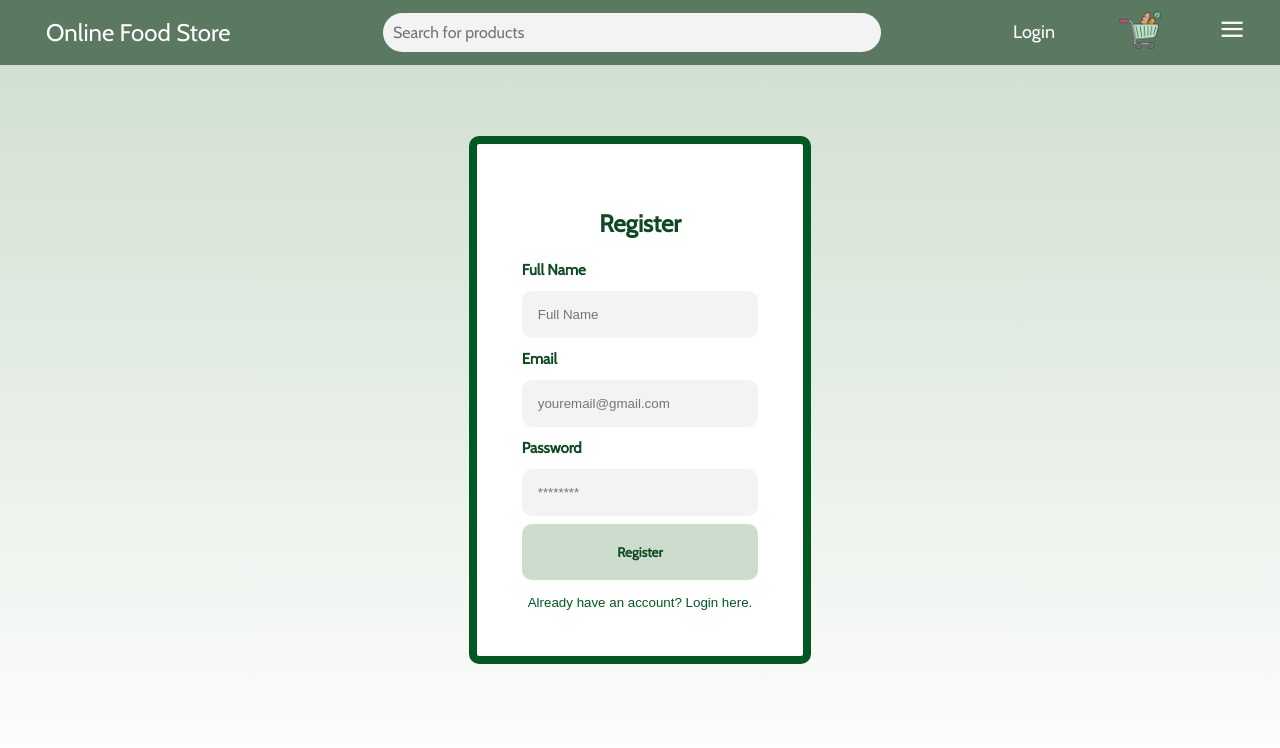
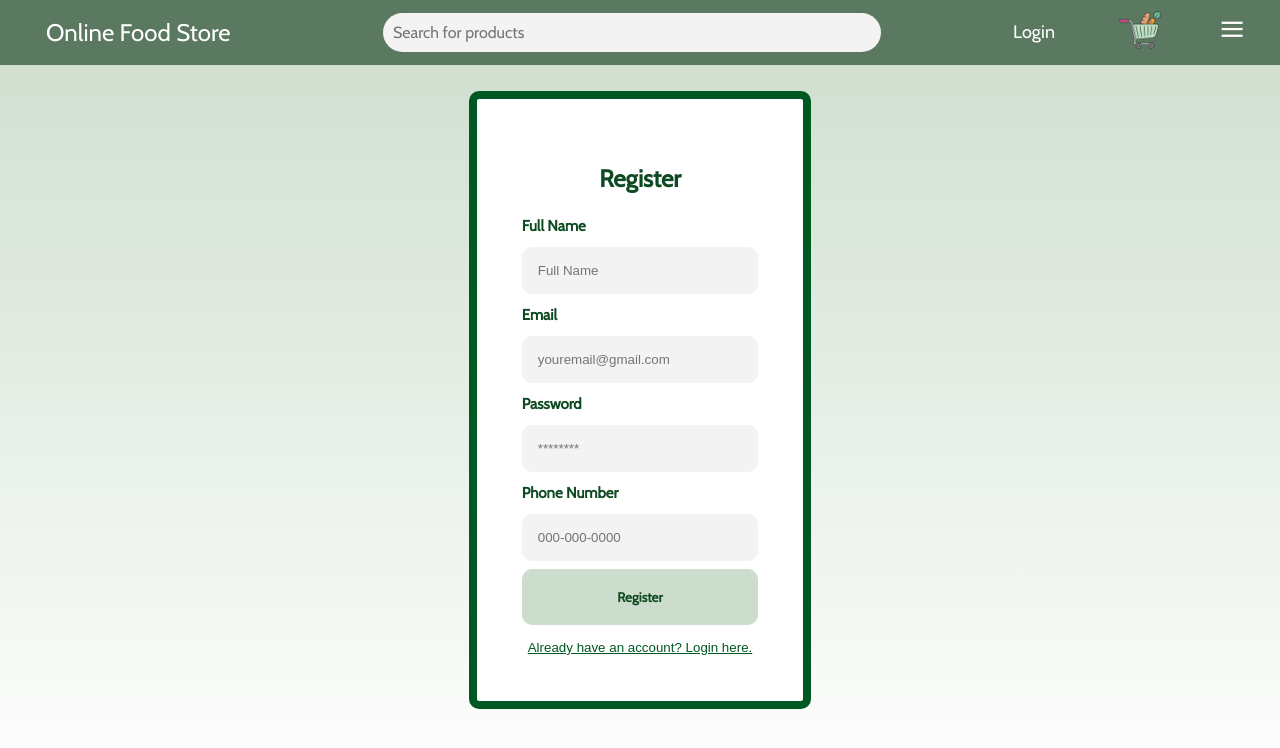
Before and after one commit to conniely04/CMPE131G4Online-Food-Store, a React (Create React App) app: page /Login in a window 1280 px wide. Both pictures are taken after a click on the button "Don't have an account? Register here.". Shown: the top 748 px of the page. Built offline with nearby package versions, Linux system fonts and the light colour scheme.

Commit message:
fixed/added some details-Connie

```diff
--- a/src/Components/Header.jsx
+++ b/src/Components/Header.jsx
@@ -36,12 +36,16 @@ export default function Header() {
               <CustomLink className="contentin" to="/">
                 Home
               </CustomLink>
+              <CustomLink className="contentin" to="/Login">
+                Login
+              </CustomLink>
+              <CustomLink className="contentin" to="/Order">
+                Orders
+              </CustomLink>
               <CustomLink className="contentin" to="/About">
                 About
               </CustomLink>
-              <CustomLink className="contentin" to="/Login">
-                Login
-              </CustomLink>
+
               <CustomLink className="contentin" to="/Contact">
                 Contact
               </CustomLink>
--- a/src/Components/Login.css
+++ b/src/Components/Login.css
@@ -61,8 +61,8 @@ input {
 
 .link-button {
   padding-top: 15px;
+  text-decoration: underline;
   border: none;
-  text-decoration: none;
   background: none;
   cursor: pointer;
   color: #005823;
--- a/src/Components/Register.jsx
+++ b/src/Components/Register.jsx
@@ -4,6 +4,7 @@ export const Register = (props) => {
   const [email, setEmail] = useState("");
   const [password, setPass] = useState("");
   const [username, setName] = useState("");
+  const [phone, setPhone] = useState("");
 
   const handleSubmit = (e) => {
     e.preventDefault();
@@ -51,6 +52,16 @@ export const Register = (props) => {
           id="password"
           name="password"
         />
+
+        <label htmlFor="phone">Phone Number</label>
+        <input
+          value={phone}
+          onChange={(e) => setPhone(e.target.value)}
+          type="phone"
+          placeholder="000-000-0000"
+          id="phone"
+          name="phone"
+        />
         <button className="loginbuttons" type="submit">
           Register
         </button>
--- a/src/Components/ShoppingCart.jsx
+++ b/src/Components/ShoppingCart.jsx
@@ -1,5 +1,6 @@
 import React from "react";
 import "./ShoppingCart.css";
+import { Link } from "react-router-dom";
 
 function ShoppingCart({ cart, removeFromCart }) {
   const handleIncrement = (itemId) => {
@@ -62,7 +63,9 @@ function ShoppingCart({ cart, removeFromCart }) {
     <div className="shopping-cart-page">
       <div className="top-half">
         <div className="top-left">
-          <button className="continue">Continue Shopping</button>
+          <Link to="/">
+            <button className="continue">Continue Shopping</button>
+          </Link>
         </div>
         <div className="top-center">
           <h2>Items ({totalItems})</h2>
```
